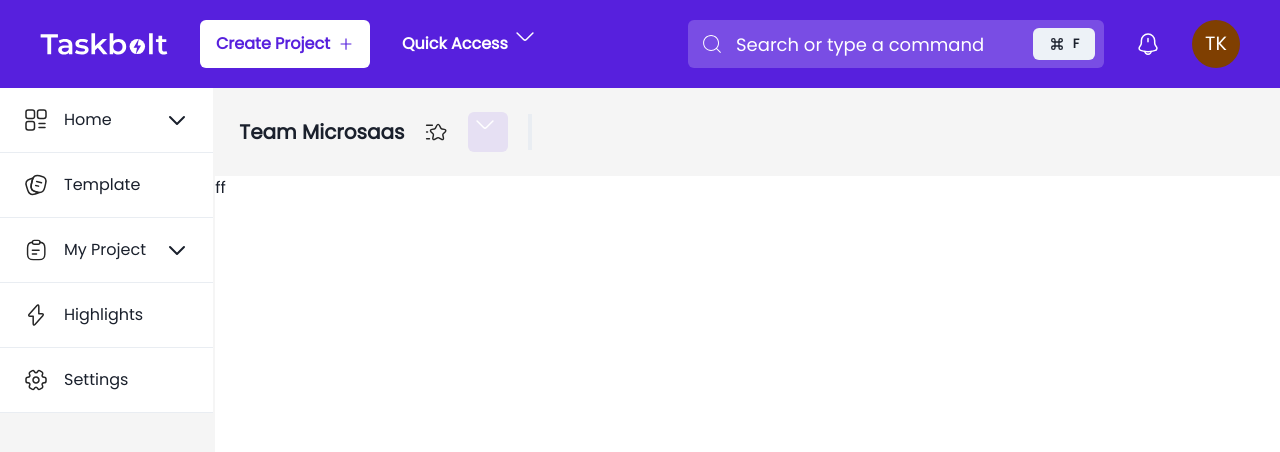
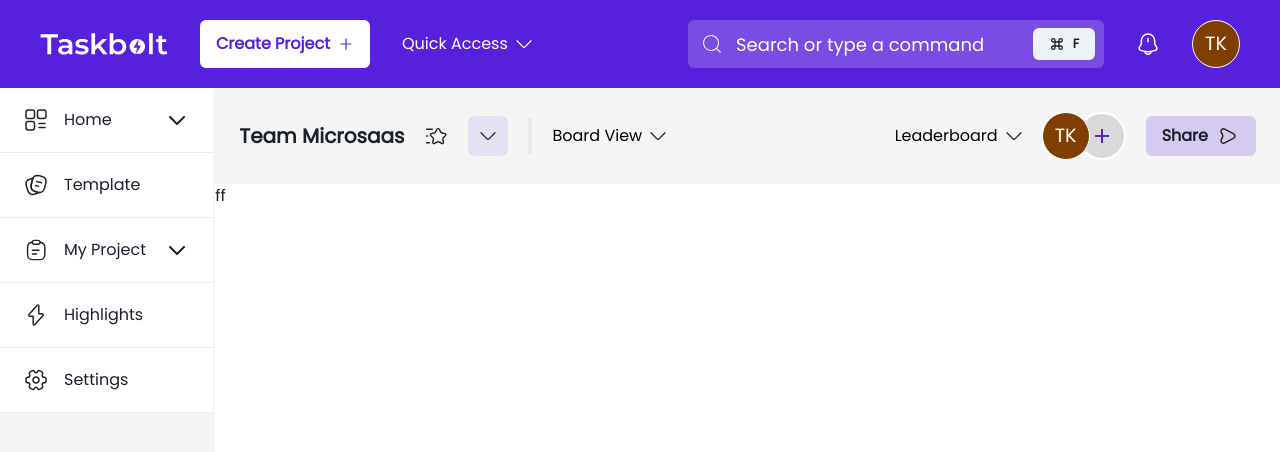
Before and after one commit to damaestro165/Taskbolt, a React (Vite) app: page /dashboard in a window 1280 px wide. Shown: the top 452 px of the page. Built offline with nearby package versions, Linux system fonts and the light colour scheme; sample sign-in values are in the browser's storage.

Commit message:
Feat: Project Bar

```diff
--- a/src/assets/Icons/ChevondownIcon.jsx
+++ b/src/assets/Icons/ChevondownIcon.jsx
@@ -3,14 +3,21 @@ import React from 'react';
 
 const ChevondownIcon = (props) => {
   return (
-    <Icon xmlns='http://www.w3.org/2000/svg' fill='none' {...props}>
+    <Icon
+      width='18'
+      height='9'
+      viewBox='0 0 18 9'
+      fill='none'
+      xmlns='http://www.w3.org/2000/svg'
+      {...props}
+    >
       <path
-        stroke='#fff'
+        d='M16.9201 0.950195L10.4001 7.4702C9.63008 8.2402 8.37008 8.2402 7.60008 7.4702L1.08008 0.950195'
+        stroke={props.color || '#252525'}
+        strokeWidth='1.5'
+        strokeMiterlimit='10'
         strokeLinecap='round'
         strokeLinejoin='round'
-        strokeMiterlimit='10'
-        strokeWidth='1.5'
-        d='M16.92.95 10.4 7.47c-.77.77-2.03.77-2.8 0L1.08.95'
       />
     </Icon>
   );
--- /dev/null
+++ b/src/assets/Icons/ShareIcon.jsx
@@ -0,0 +1,25 @@
+import { Icon } from '@chakra-ui/react';
+import React from 'react';
+
+const ShareIcon = (props) => {
+  return (
+    <Icon
+      width='24'
+      height='24'
+      viewBox='0 0 24 24'
+      fill='none'
+      xmlns='http://www.w3.org/2000/svg'
+      {...props}
+    >
+      <path
+        d='M17.6702 9.80064L8.65676 5.05675C6.51812 3.92911 4.19284 6.20773 5.27382 8.3697L6.53368 10.8894C6.88363 11.5893 6.88363 12.4137 6.53368 13.1136L5.27382 15.6333C4.19284 17.7953 6.51812 20.0661 8.65676 18.9462L17.6702 14.2024C19.4433 13.2691 19.4433 10.7339 17.6702 9.80064Z'
+        stroke='#252525'
+        strokeWidth='1.5'
+        strokeLinecap='round'
+        strokeLinejoin='round'
+      />
+    </Icon>
+  );
+};
+
+export default ShareIcon;
--- a/src/component/Menu.jsx
+++ b/src/component/Menu.jsx
@@ -3,17 +3,18 @@ import React from 'react';
 import { HiOutlineChevronDown } from 'react-icons/hi';
 import ChevondownIcon from '../assets/Icons/ChevondownIcon';
 
-const MenuComp = ({ title }) => {
+const MenuComp = ({ title, color }) => {
   return (
     <Menu>
       <MenuButton
         as={Button}
         variant='unstyled'
-        rightIcon={<ChevondownIcon boxSize='1.5rem' color='white' />}
-        color='white'
+        rightIcon={<ChevondownIcon boxSize='1rem' color={color} />}
+        color={color || 'black'}
         display='flex'
         justifyContent='center'
         alignItems='center'
+        fontWeight='light'
       >
         {title}
       </MenuButton>
--- a/src/component/ProjectBar.jsx
+++ b/src/component/ProjectBar.jsx
@@ -1,16 +1,32 @@
-import { Box, Center, Divider, IconButton, Text } from '@chakra-ui/react';
+import {
+  Box,
+  Center,
+  Divider,
+  IconButton,
+  Button,
+  Text,
+  Avatar,
+  AvatarGroup,
+} from '@chakra-ui/react';
 import React from 'react';
 import StaredIcon from '../assets/Icons/StaredIcon';
-import { HiChevronDown } from 'react-icons/hi';
 import ChevondownIcon from '../assets/Icons/ChevondownIcon';
+import MenuComp from './Menu';
+import ShareIcon from '../assets/Icons/ShareIcon';
+import { BiPlus } from 'react-icons/bi';
 
 const ProjectBar = () => {
   return (
-    <Box className='flex p-6'>
+    <Box className='flex p-6 justify-between'>
       <Box className=' flex items-center gap-5'>
         <Text className=' text-xl font-semibold'>Team Microsaas</Text>
         <StaredIcon boxSize={6} />
-        <IconButton bg='#e6e0f3' icon={<ChevondownIcon boxSize='1.5rem' />} />
+        <IconButton
+          bg='#e6e0f3'
+          display='flex'
+          alignItems='center'
+          icon={<ChevondownIcon boxSize='1rem' />}
+        />
         <Center height='2rem'>
           <Divider
             orientation='vertical'
@@ -18,6 +34,25 @@ const ProjectBar = () => {
             variant='solid'
           />
         </Center>
+        <MenuComp title='Board View' />
+      </Box>
+      <Box className=' flex items-center gap-5'>
+        <MenuComp title='Leaderboard' />
+        <AvatarGroup>
+          <Avatar name='T K' src='' border='1px' size='md' />
+          <Avatar
+            bg='#D9D9D9'
+            icon={<BiPlus fontSize='1.5rem' color='#5720DD' />}
+          />
+        </AvatarGroup>
+        <Button
+          bg='#d5caf0'
+          display='flex'
+          alignItems='center'
+          rightIcon={<ShareIcon boxSize='1.5rem' />}
+        >
+          Share
+        </Button>
       </Box>
     </Box>
   );
--- a/src/component/TopBar.jsx
+++ b/src/component/TopBar.jsx
@@ -36,7 +36,7 @@ const TopBar = () => {
         >
           Create Project
         </Button>
-        <MenuComp title='Quick Access' />
+        <MenuComp title='Quick Access' color='white' />
       </HStack>
       <HStack spacing='2rem'>
         <InputGroup size='lg' py='-2.5rem'>
@@ -64,7 +64,7 @@ const TopBar = () => {
           </InputRightElement>
         </InputGroup>
         <NotificationIcon boxSize={6} />
-        <Avatar name='T K' src='' />
+        <Avatar name='T K' src='' border='1px' />
       </HStack>
     </Box>
   );
```
